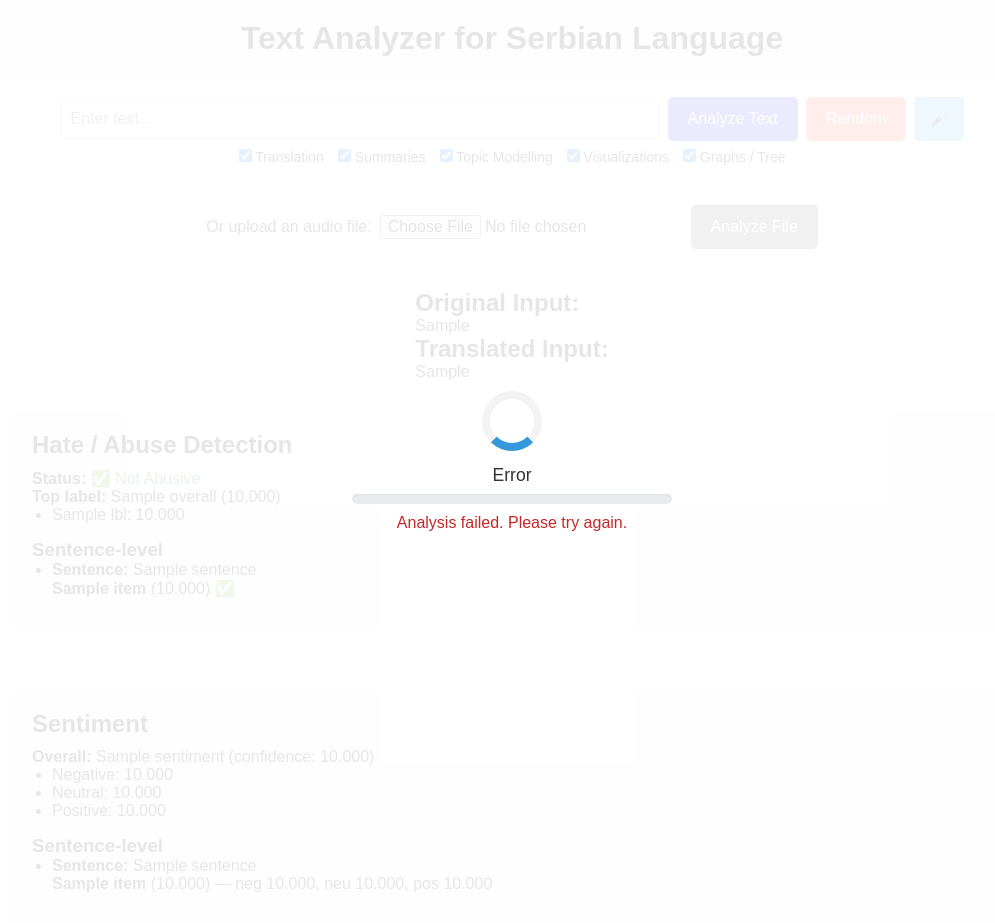
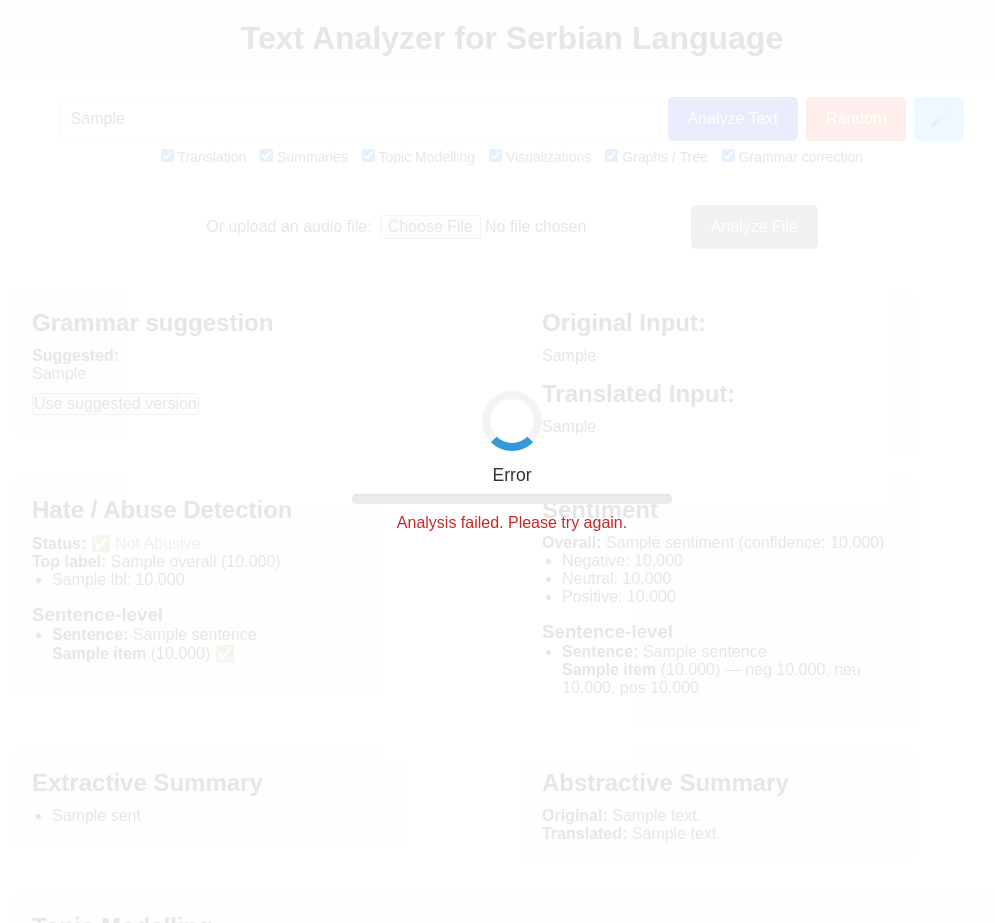
Before and after one commit to IvanCvetanovic/SerbianLanguageAnalyzer, a Flask app: template templates/index.html in a window 1280 px wide. Shown: the whole page, without its empty margins (128-1123 px from the left). Run offline with Flask 3, Linux system fonts and the light colour scheme; the template is opened without the code that fills it: most values are stand-ins (such as "Sample title", 1, 10 or a date in 2020); parts of the project's set-up code (start-up, migrations or seed data) failed here and were passed over.

Commit message:
Added grammar correction/suggestion & Improved the design of the main page

```diff
--- a/app.py
+++ b/app.py
@@ -17,6 +17,7 @@
 from app_modules.speech_to_text import VoiceTranscriber
 from app_modules.graph_maker import Visualizer
 from app_modules.hate_speech_detector import analyze_hate_speech
+from app_modules.grammar_corrector import correct_sentence as grammar_correct_sentence
 
 import pyvis
 
@@ -68,7 +69,11 @@
         "error_message": None,
         "sentiment": None,
         "sentence_sentiments": [],
-        "hate_speech": None
+        "hate_speech": None,
+        "grammar_suggestion": None,
+        "grammar_applied": False,
+        "selected_features": features,
+        "grammar_error": None
     }
 
     MAX_LINK_LOOKUPS = 40
@@ -76,6 +81,14 @@
     SAFE_DEFAULT = "/"
 
     try:
+        if "grammar" in features:
+            _report(job_id, 1, "Grammar correction")
+            try:
+                result["grammar_suggestion"] = grammar_correct_sentence(input_text)
+            except Exception as e:
+                result["grammar_suggestion"] = None
+                result["grammar_error"] = str(e)
+
         _report(job_id, 5, "Tokenizing")
         words = WordController.split_into_words(input_text)
         result["words"] = words
@@ -293,11 +306,16 @@
         "pos_sunburst_image": None,
         "error_message": None,
         "sentiment": None,
-        "sentence_sentiments": []
+        "sentence_sentiments": [],
+        "grammar_suggestion": None,
+        "grammar_applied": False,
+        "selected_features": ["translation", "summaries", "topic", "visuals", "graphs", "grammar"],
+        "grammar_error": None
     }
 
     if request.method == "POST":
         selected_features = request.form.getlist("features")
+        view_data["selected_features"] = selected_features
 
         input_string = ""
         if 'audio_file' in request.files and request.files['audio_file'].filename != '':
@@ -395,4 +413,4 @@
             pass
 
 if __name__ == "__main__":
-    app.run(debug=False)
+    app.run(debug=True)
--- /dev/null
+++ b/app_modules/grammar_corrector.py
@@ -0,0 +1,37 @@
+import requests
+
+OLLAMA_URL = "http://localhost:11434/api/generate"
+MODEL = "llama3.1:8b"
+
+
+def correct_sentence(sentence: str) -> str | None:
+    prompt = f"""
+Ti si lektor za srpski jezik koji koristi ekavicu.
+Ispravi sledeću rečenicu (pravopis, gramatika, slaganje).
+Ne menjaj značenje.
+Zadrži originalni redosled reči ako je gramatički ispravan.
+Ako rečenica nema grešaka, vrati TAČNO ISTU rečenicu.
+Vrati samo rečenicu, bez objašnjenja.
+
+Rečenica: {sentence}
+Ispravljeno:
+""".strip()
+
+    payload = {
+        "model": MODEL,
+        "prompt": prompt,
+        "stream": False,
+        "options": {
+            "temperature": 0.05
+        }
+    }
+
+    response = requests.post(OLLAMA_URL, json=payload)
+    response.raise_for_status()
+
+    corrected = response.json()["response"].strip()
+
+    if corrected == sentence:
+        return None
+
+    return corrected
--- a/app_modules/sentiment_analyzer.py
+++ b/app_modules/sentiment_analyzer.py
@@ -13,13 +13,11 @@
 SentimentLabel = Literal["negative", "neutral", "positive"]
 Mode = Literal["document", "sentences"]
 
-
 @dataclass(frozen=True)
 class SentimentResult:
     label: SentimentLabel
     confidence: float
     scores: Dict[SentimentLabel, float]
-
 
 @dataclass(frozen=True)
 class SentimentAnalysis:
--- a/static/css/style.css
+++ b/static/css/style.css
@@ -39,3 +39,4 @@
 .progress-bar { height:100%; width:0%; background:#2c38dd; transition: width .2s linear; }
 #finished-note { margin-top:10px; color:#2e7d32; display:none; }
 #failed-note { margin-top:10px; color:#c62828; display:none; }
+#grammar-suggested { white-space: pre-wrap; }
--- a/static/js/app.js
+++ b/static/js/app.js
@@ -107,3 +107,23 @@
       });
   }, 800);
 }
+
+document.addEventListener("DOMContentLoaded", () => {
+  const useBtn = document.getElementById("btn-use-corrected");
+  const keepBtn = document.getElementById("btn-keep-original");
+  const suggestedEl = document.getElementById("grammar-suggested");
+  const inputEl = document.querySelector('input[name="input"]');
+
+  if (useBtn && suggestedEl && inputEl) {
+    useBtn.addEventListener("click", () => {
+      inputEl.value = suggestedEl.textContent.trim();
+      inputEl.focus();
+    });
+  }
+
+  if (keepBtn && inputEl) {
+    keepBtn.addEventListener("click", () => {
+      inputEl.focus();
+    });
+  }
+});
--- a/templates/partials/_forms.html
+++ b/templates/partials/_forms.html
@@ -1,5 +1,5 @@
 <form action="/" method="post">
-  <input type="text" name="input" placeholder="Enter text..." />
+  <input type="text" name="input" placeholder="Enter text..." value="{{ original_input or '' }}" />
   <input type="submit" class="text-submit" name="submit_button" value="Analyze Text" />
   <button type="button" class="random-btn" onclick="fetchRandomSentence()">Random</button>
   <button type="button" class="icon-btn" id="mic-btn" title="Analyze with microphone">🎤</button>
@@ -10,6 +10,7 @@
     <label><input type="checkbox" name="features" value="topic" checked> Topic Modelling</label>
     <label><input type="checkbox" name="features" value="visuals" checked> Visualizations</label>
     <label><input type="checkbox" name="features" value="graphs" checked> Graphs / Tree</label>
+    <label><input type="checkbox" name="features" value="grammar" checked> Grammar correction</label>
   </div>
 </form>
 
--- a/templates/partials/_results.html
+++ b/templates/partials/_results.html
@@ -1,16 +1,39 @@
 {% if original_input %}
-  <div>
-    <h2 style="margin-top:20px;">Original Input:</h2>
+  <div style="display:flex; gap:20px; align-items:flex-start; flex-wrap:wrap; width:80%; max-width:1000px; margin-top:20px;">
+
+    <div style="flex:1; min-width:320px;">
+      {% if grammar_suggestion %}
+        <div class="summary" style="margin:0;">
+          <h2>Grammar suggestion</h2>
+          <p><strong>Suggested:</strong></p>
+          <p id="grammar-suggested">{{ grammar_suggestion }}</p>
+          <div style="display:flex; gap:10px; margin-top:10px; flex-wrap:wrap;">
+            <button type="button" class="text-submit" id="btn-use-corrected">Use suggested version</button>
+          </div>
+        </div>
+      {% endif %}
+    </div>
+
+    <div style="flex:1; min-width:320px;">
+      <div class="summary" style="margin:0;">
+        <h2>Original Input:</h2>
         <p>{{ original_input }}</p>
 
         {% if translated_sentence %}
-      <h2>Translated Input:</h2>
+          <h2 style="margin-top:15px;">Translated Input:</h2>
           <p>{{ translated_sentence }}</p>
         {% endif %}
       </div>
+    </div>
+
+  </div>
+
+  {% if hate_speech or sentiment or sentence_sentiments %}
+    <div style="display:flex; gap:20px; align-items:flex-start; flex-wrap:wrap; width:80%; max-width:1000px; margin-top:20px;">
 
       {% if hate_speech %}
-    <div class="summary">
+        <div style="flex:1; min-width:320px;">
+          <div class="summary" style="margin:0;">
             <h2>Hate / Abuse Detection</h2>
 
             {% if hate_speech.overall %}
@@ -56,10 +79,12 @@
               </ul>
             {% endif %}
           </div>
+        </div>
       {% endif %}
 
       {% if sentiment or sentence_sentiments %}
-    <div class="summary">
+        <div style="flex:1; min-width:320px;">
+          <div class="summary" style="margin:0;">
             <h2>Sentiment</h2>
 
             {% if sentiment %}
@@ -92,10 +117,18 @@
               </ul>
             {% endif %}
           </div>
+        </div>
       {% endif %}
 
+    </div>
+  {% endif %}
+
+  {% if extractive_summary or abstractive_summary %}
+    <div style="display:flex; gap:20px; align-items:flex-start; flex-wrap:wrap; width:80%; max-width:1000px; margin-top:20px;">
+
       {% if extractive_summary %}
-    <div class="summary">
+        <div style="flex:1; min-width:320px;">
+          <div class="summary" style="margin:0;">
             <h2>Extractive Summary</h2>
             <ul>
               {% for sent in extractive_summary %}
@@ -103,13 +136,19 @@
               {% endfor %}
             </ul>
           </div>
+        </div>
       {% endif %}
 
       {% if abstractive_summary %}
-    <div class="summary">
+        <div style="flex:1; min-width:320px;">
+          <div class="summary" style="margin:0;">
             <h2>Abstractive Summary</h2>
             <p><strong>Original:</strong> {{ abstractive_summary[0] }}</p>
             <p><strong>Translated:</strong> {{ abstractive_summary[1] }}</p>
+          </div>
+        </div>
+      {% endif %}
+
     </div>
   {% endif %}
 
```
Also changed, not shown: project_tree.txt (deleted, +0 -22 lines). Lines whose indentation alone changed are shown as unchanged.
